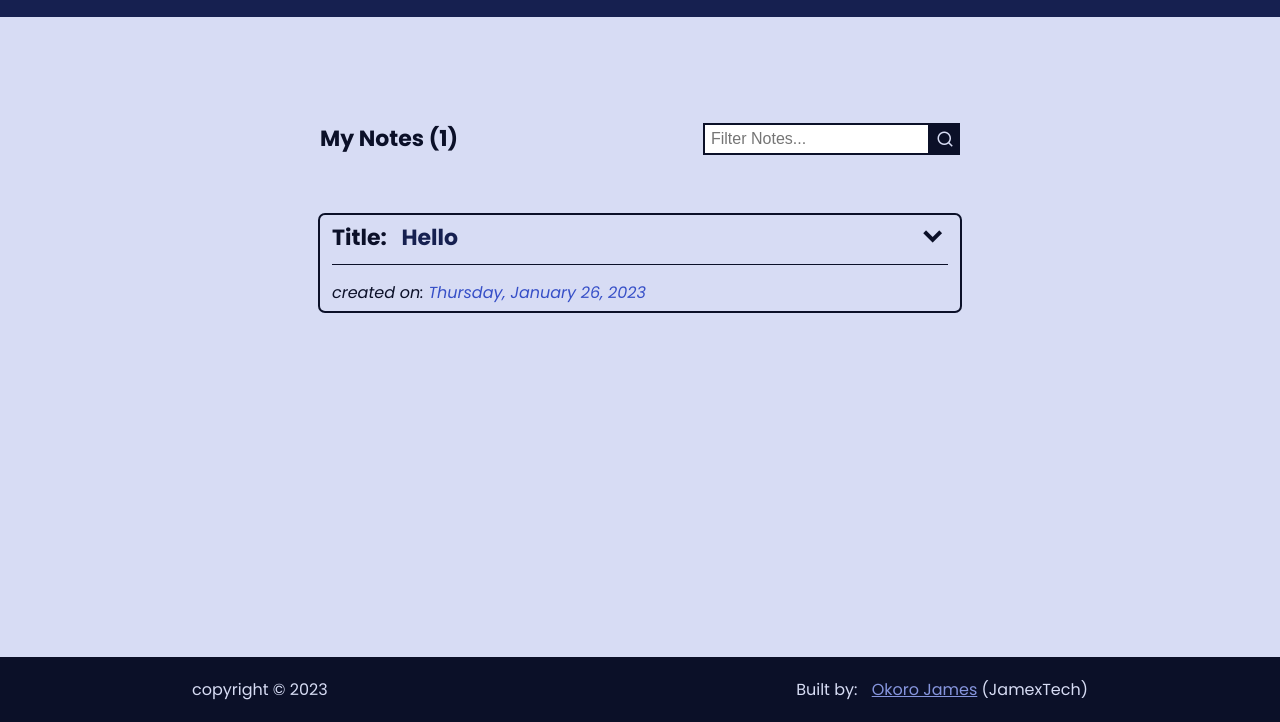
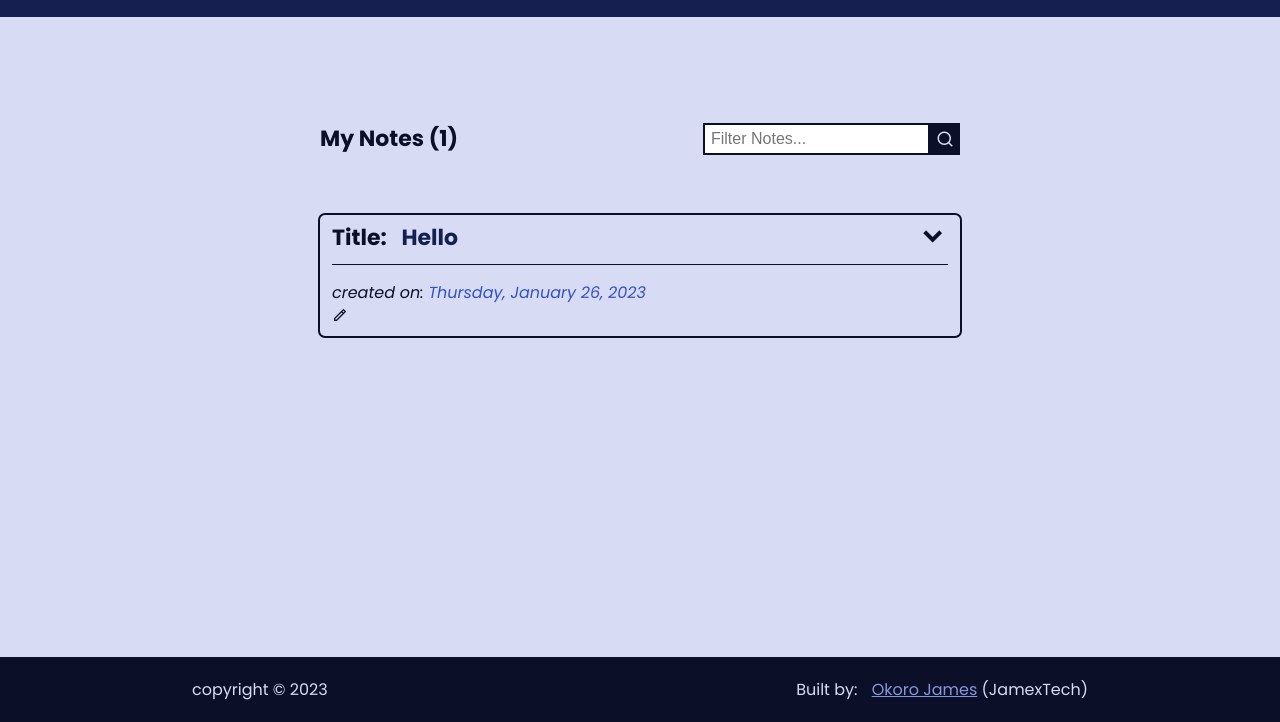
Before and after one commit to okorojames/james-note-app, a plain HTML site: page index.html in a window 1280 px wide. Shown: the part 78-800 px from the top of the page. Drawn offline with nearby package versions, Linux system fonts and the light colour scheme.

Commit message:
working on the edit and delete note ui button

```diff
--- a/index.html
+++ b/index.html
@@ -66,6 +66,9 @@
         <!-- FOOTER -->
         <div class="footer-creation-date">
           <p class="footer-p">created on: <span class="date-created"></span></p>
+          <div class="edit-note-delete">
+            <i class="ri-pencil-line edit-note-icon"></i>
+          </div>
         </div>
       </div>
       <!---->
```
